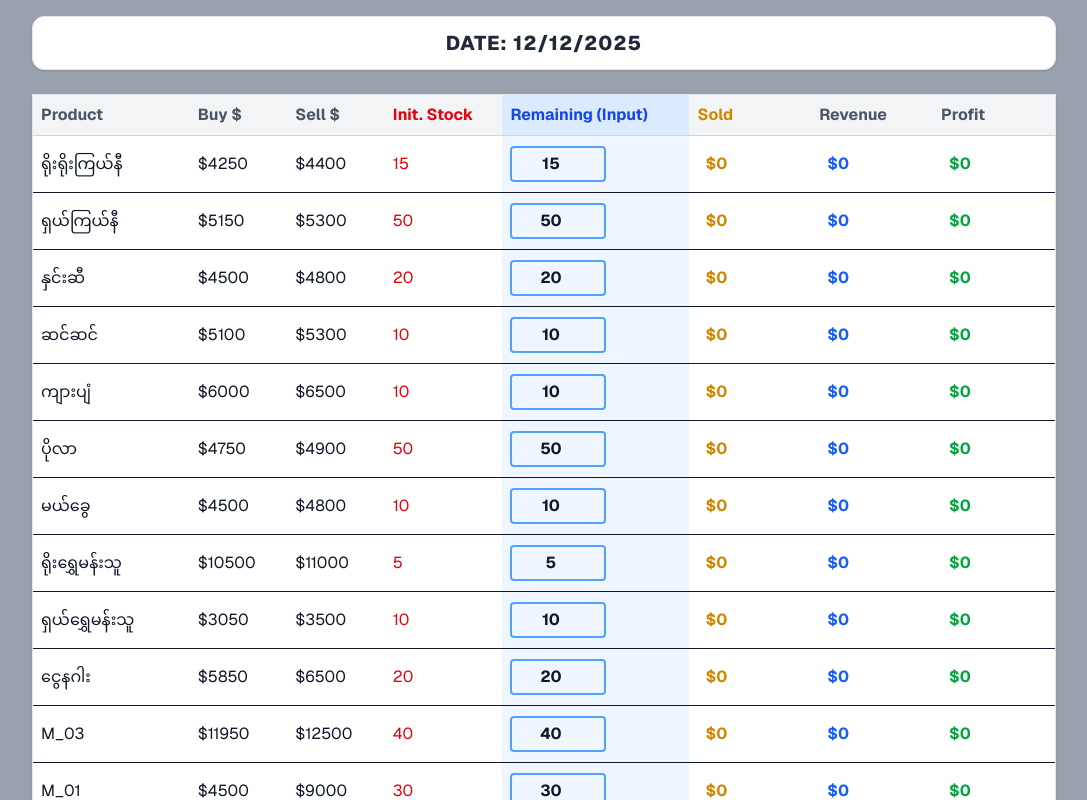
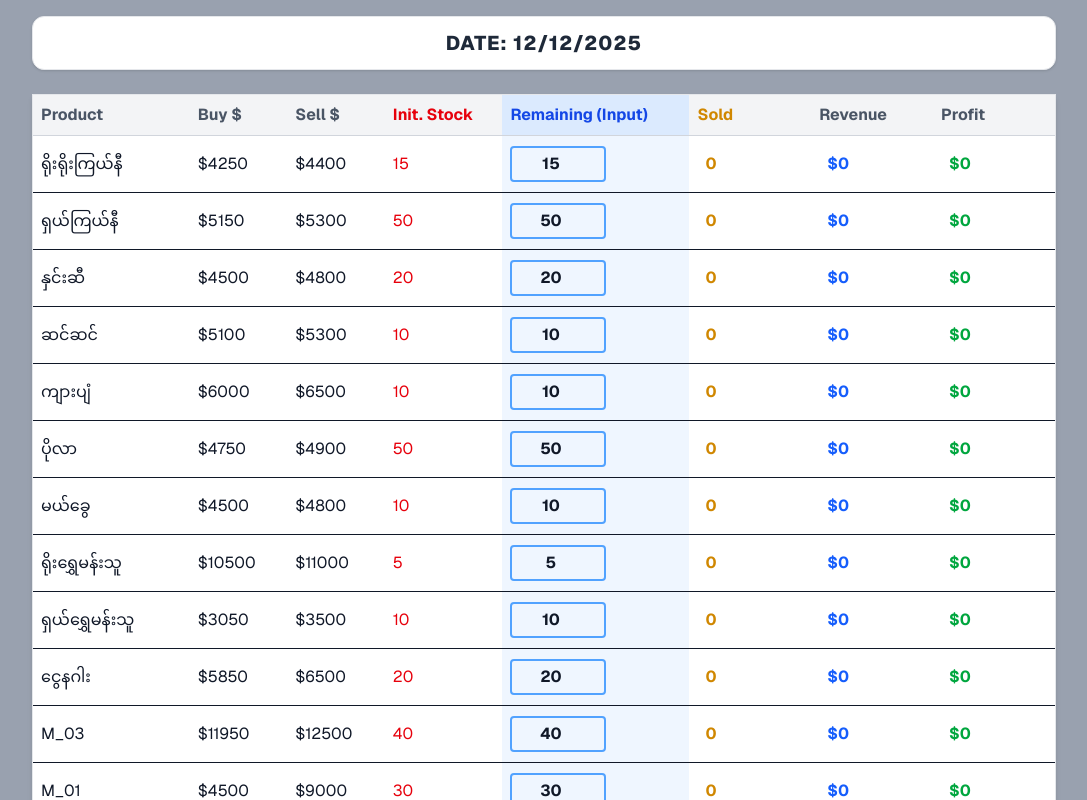
Before and after one commit to TheinSoe137/Cigarette-Sales-App, a Next.js app: page / in a window 1280 px wide. Shown: the top 800 px of the page, without its empty margins (96-1183 px from the left). Built offline with nearby package versions, Linux system fonts and the light colour scheme.

Commit message:
fix: typo in sold items

```diff
--- a/app/page.tsx
+++ b/app/page.tsx
@@ -142,7 +142,7 @@ export default function SalesApp() {
                           onChange={(e) => updateStock(p.id, e.target.value)}
                         />
                       </td>
-                      <td className="p-4 font-bold text-yellow-600 min-w-[100px]"> ${sold}</td>
+                      <td className="p-4 font-bold text-yellow-600 min-w-[100px]"> {sold}</td>
                       <td className="p-4 font-bold text-blue-600 min-w-[100px]">${revenue}</td>
                       <td className="p-4 font-bold text-green-600 min-w-[100px]">${profit}</td>
                     </tr>
```
